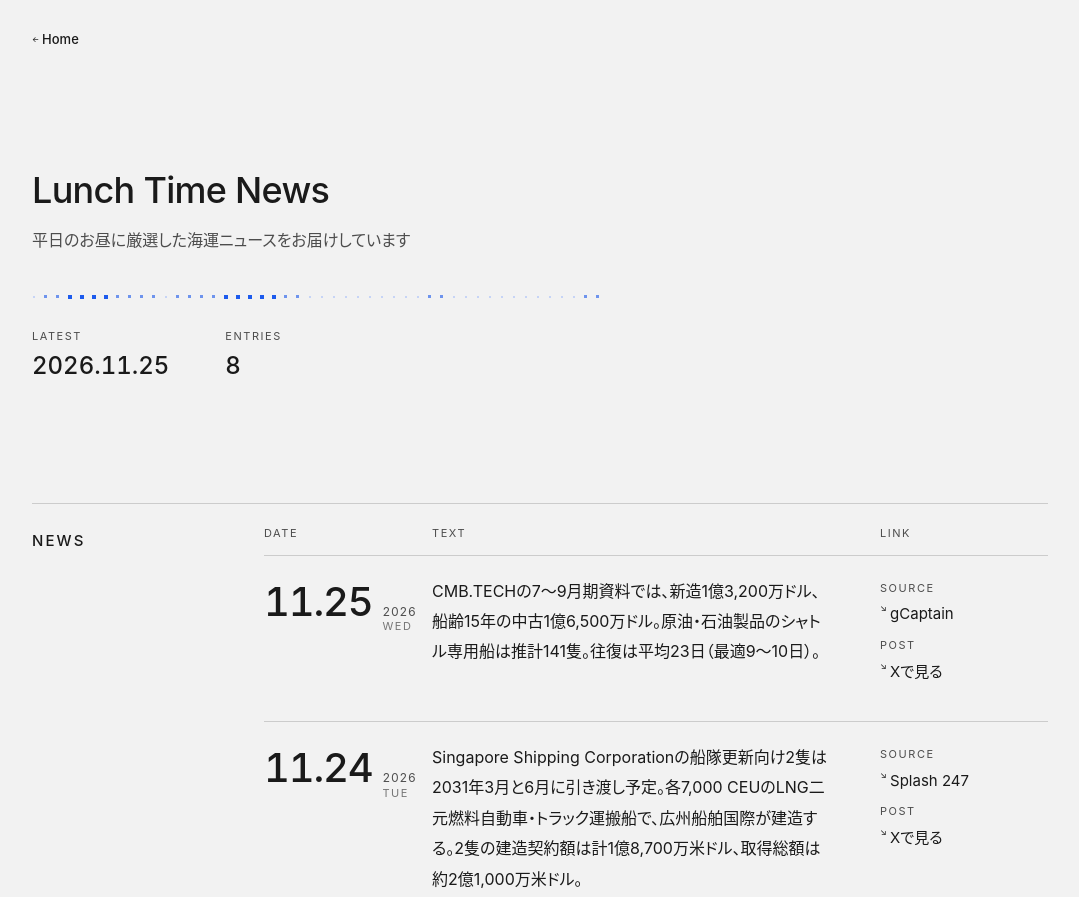
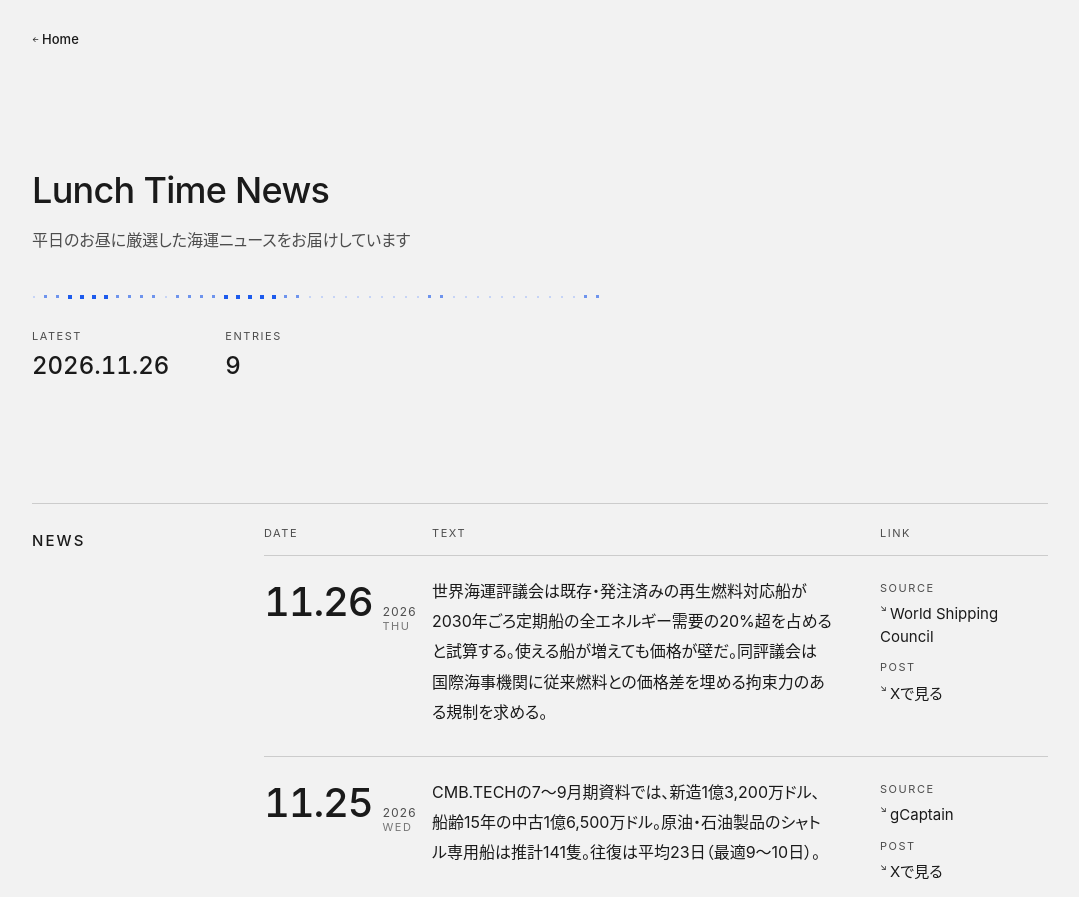
Before and after one commit to Marineman5/news, a plain HTML site: page index.html in a window 1280 px wide. Shown: the top 897 px of the page, without its empty margins (100-1179 px from the left). Drawn offline with Linux system fonts and the light colour scheme.

Commit message:
Add 2026-11-26 Lunch Time News entry

```diff
--- a/index.html
+++ b/index.html
@@ -17,8 +17,8 @@
   <p class="sub">平日のお昼に厳選した海運ニュースをお届けしています</p>
   <svg class="dots" viewBox="0 0 576 4" width="576" height="4" shape-rendering="crispEdges" aria-hidden="true" focusable="false"><path fill="#C6D4F6" d="M1 1h2v2h-2zM133 1h2v2h-2zM277 1h2v2h-2zM289 1h2v2h-2zM301 1h2v2h-2zM313 1h2v2h-2zM325 1h2v2h-2zM337 1h2v2h-2zM349 1h2v2h-2zM361 1h2v2h-2zM373 1h2v2h-2zM385 1h2v2h-2zM421 1h2v2h-2zM433 1h2v2h-2zM445 1h2v2h-2zM457 1h2v2h-2zM469 1h2v2h-2zM481 1h2v2h-2zM493 1h2v2h-2zM505 1h2v2h-2zM517 1h2v2h-2zM529 1h2v2h-2zM541 1h2v2h-2z"/><path fill="#6E94ED" d="M12 0h3v3h-3zM24 0h3v3h-3zM84 0h3v3h-3zM96 0h3v3h-3zM108 0h3v3h-3zM120 0h3v3h-3zM144 0h3v3h-3zM156 0h3v3h-3zM168 0h3v3h-3zM180 0h3v3h-3zM252 0h3v3h-3zM264 0h3v3h-3zM396 0h3v3h-3zM408 0h3v3h-3zM552 0h3v3h-3zM564 0h3v3h-3z"/><path fill="#1D5BED" d="M36 0h4v4h-4zM48 0h4v4h-4zM60 0h4v4h-4zM72 0h4v4h-4zM192 0h4v4h-4zM204 0h4v4h-4zM216 0h4v4h-4zM228 0h4v4h-4zM240 0h4v4h-4z"/></svg>
   <dl class="meta">
-    <div><dt>LATEST</dt><dd class="no"><time datetime="2026-11-25">2026.11.25</time></dd></div>
-    <div><dt>ENTRIES</dt><dd class="no">8</dd></div>
+    <div><dt>LATEST</dt><dd class="no"><time datetime="2026-11-26">2026.11.26</time></dd></div>
+    <div><dt>ENTRIES</dt><dd class="no">9</dd></div>
   </dl>
 </section>
 
@@ -27,6 +27,11 @@
   <table>
     <thead><tr><th scope="col">DATE</th><th scope="col">TEXT</th><th scope="col">LINK</th></tr></thead>
     <tbody>
+    <tr id="2026-11-26-01" class="s-published">
+      <td class="no"><a class="anc" href="#2026-11-26-01" aria-label="2026-11-26 の固定リンク"><time datetime="2026-11-26"><span class="md no">11.26</span><span class="yr no">2026</span><span class="wd">THU</span></time></a></td>
+      <td class="t"><div class="tx"><p>世界海運評議会は既存・発注済みの再生燃料対応船が2030年ごろ定期船の全エネルギー需要の20%超を占めると試算する。使える船が増えても価格が壁だ。同評議会は国際海事機関に従来燃料との価格差を埋める拘束力のある規制を求める。</p></div></td>
+      <td class="d"><ul class="lk"><li><span class="lk-k">SOURCE</span><a href="https://www.worldshipping.org/news/wsc-report-highlights-global-renewable-marine-fuel-opportunities-as-dual-fuel-fleet-set-to-meet-20-of-liner-energy-demand-by-2030" rel="noopener"><span class="lbl"><span class="ar" aria-hidden="true">↘</span>World Shipping Council</span></a></li><li><span class="lk-k">POST</span><a href="https://x.com/marine_man5/status/2125793919325901294" rel="noopener"><span class="lbl"><span class="ar" aria-hidden="true">↘</span>Xで見る</span></a></li></ul></td>
+    </tr>
     <tr id="2026-11-25-01" class="s-published">
       <td class="no"><a class="anc" href="#2026-11-25-01" aria-label="2026-11-25 の固定リンク"><time datetime="2026-11-25"><span class="md no">11.25</span><span class="yr no">2026</span><span class="wd">WED</span></time></a></td>
       <td class="t"><div class="tx"><p>CMB.TECHの7〜9月期資料では、新造1億3,200万ドル、船齢15年の中古1億6,500万ドル。原油・石油製品のシャトル専用船は推計141隻。往復は平均23日（最適9〜10日）。</p></div></td>
```
